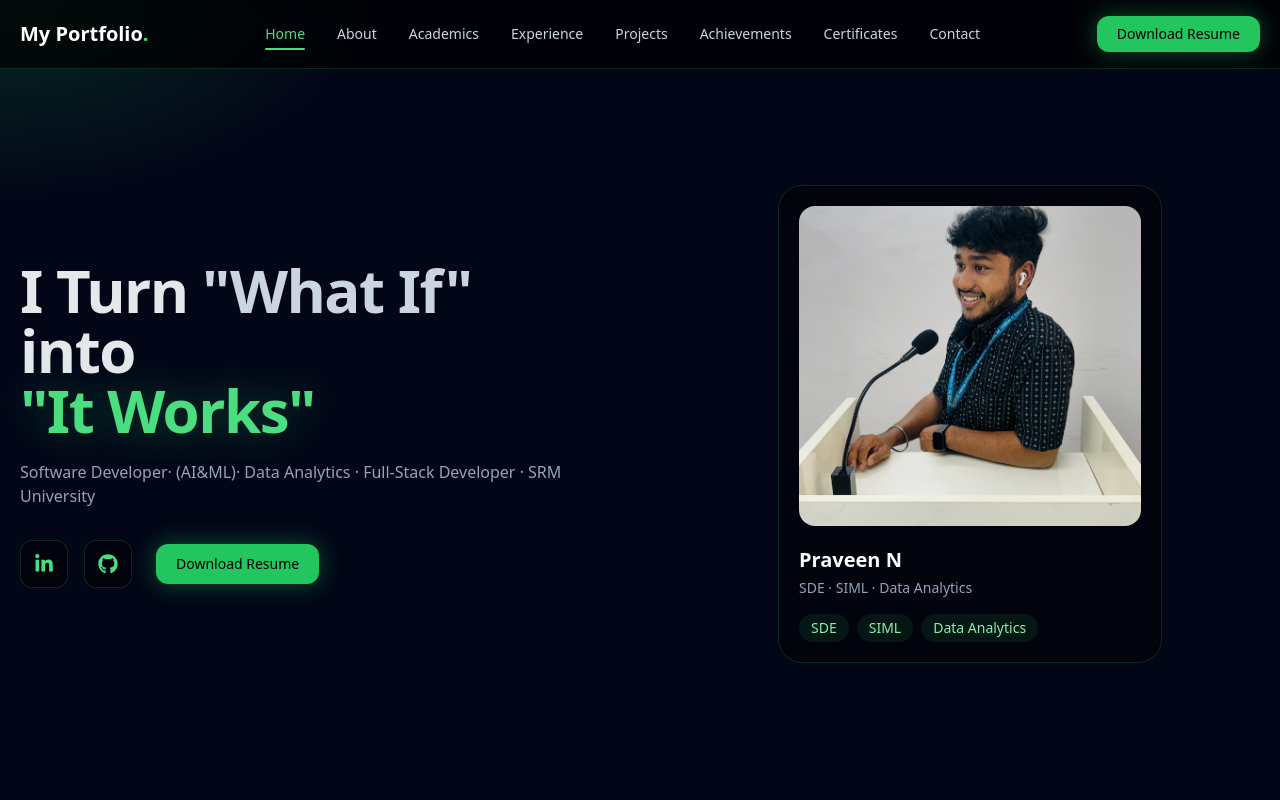
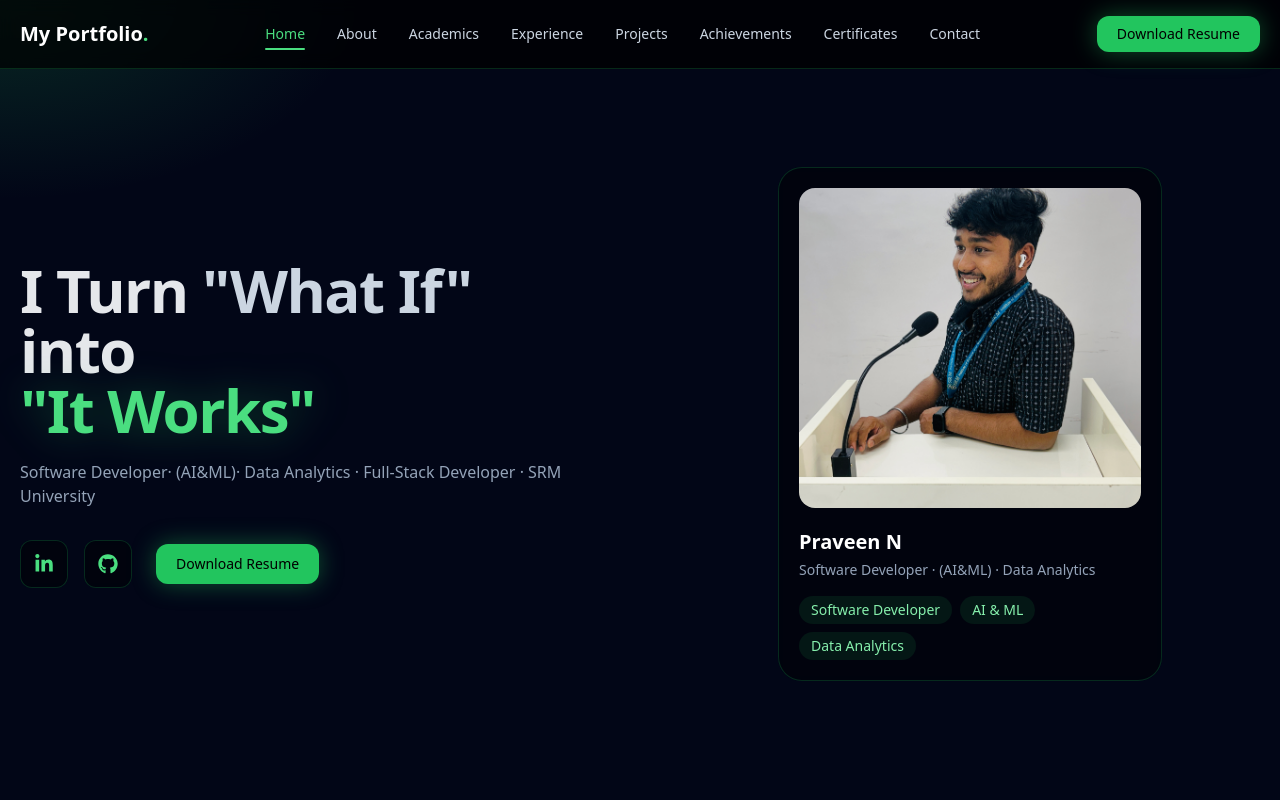
Before and after one commit to Praveen2330/My-PortFolio, a React (Vite) app: page / in a window 1280 px wide. Shown: the top 800 px of the page. Built offline with nearby package versions, Linux system fonts and the light colour scheme.

Commit message:
fix: update profile card labels to Software Developer, AI&ML, Data Analytics

```diff
--- a/src/components/Hero.jsx
+++ b/src/components/Hero.jsx
@@ -28,7 +28,8 @@ const Hero = () => {
           </h1>
 
           <p className="mt-5 text-slate-400 max-w-xl mx-auto lg:mx-0 text-sm sm:text-base">
-            Software Developer· (AI&ML)· Data Analytics · Full-Stack Developer · SRM University
+            Software Developer· (AI&ML)· Data Analytics · Full-Stack Developer ·
+            SRM University
           </p>
 
           <div className="flex items-center gap-4 mt-8 justify-center lg:justify-start">
@@ -88,15 +89,15 @@ const Hero = () => {
           </h3>
 
           <p className="text-slate-400 mt-1 text-sm">
-            SDE · SIML · Data Analytics
+            Software Developer · (AI&amp;ML) · Data Analytics
           </p>
 
           <div className="flex flex-wrap gap-2 mt-4">
             <span className="px-3 py-1 text-sm rounded-full bg-green-500/10 text-green-300">
-              SDE
+              Software Developer
             </span>
             <span className="px-3 py-1 text-sm rounded-full bg-green-500/10 text-green-300">
-              SIML
+              AI &amp; ML
             </span>
             <span className="px-3 py-1 text-sm rounded-full bg-green-500/10 text-green-300">
               Data Analytics
```
